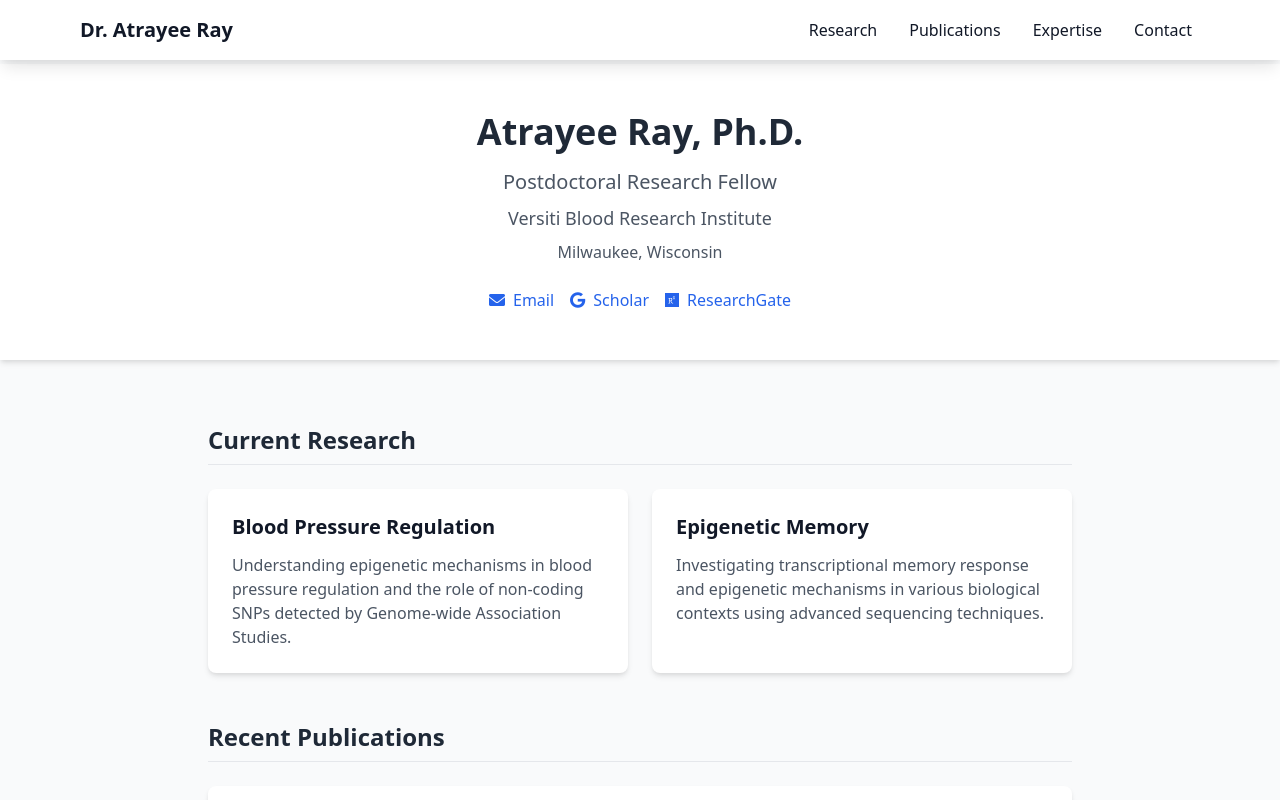
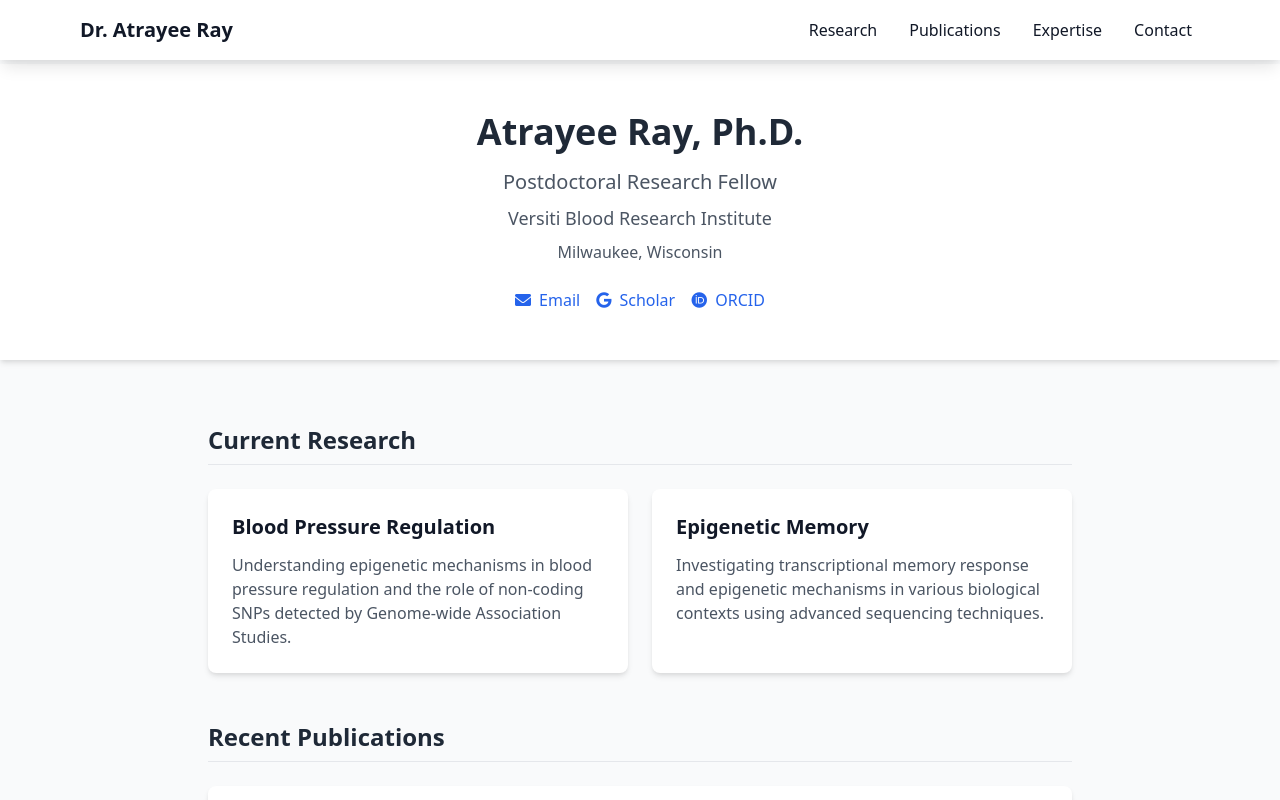
Before and after one commit to atrayeeray/atrayeeray.github.io, a plain HTML site: page index.html in a window 1280 px wide. Shown: the top 800 px of the page. Drawn offline with nearby package versions, Linux system fonts and the light colour scheme.

Commit message:
Update homepage with new code

```diff
--- a/index.html
+++ b/index.html
@@ -47,8 +47,8 @@
                     <a href="https://scholar.google.com/citations?user=YOUR_GOOGLE_SCHOLAR_ID" target="_blank" rel="noopener noreferrer" class="text-blue-600 hover:text-blue-800 flex items-center">
                         <i class="fab fa-google mr-2"></i> Scholar
                     </a>
-                    <a href="https://www.researchgate.net/profile/YOUR_RESEARCHGATE_PROFILE" target="_blank" rel="noopener noreferrer" class="text-blue-600 hover:text-blue-800 flex items-center">
-                        <i class="fab fa-researchgate mr-2"></i> ResearchGate
+                    <a href="https://orcid.org/0000-0002-6731-4317" target="_blank" rel="noopener noreferrer" class="text-blue-600 hover:text-blue-800 flex items-center">
+                        <i class="fab fa-orcid mr-2"></i> ORCID
                     </a>
                 </div>
             </div>
```
